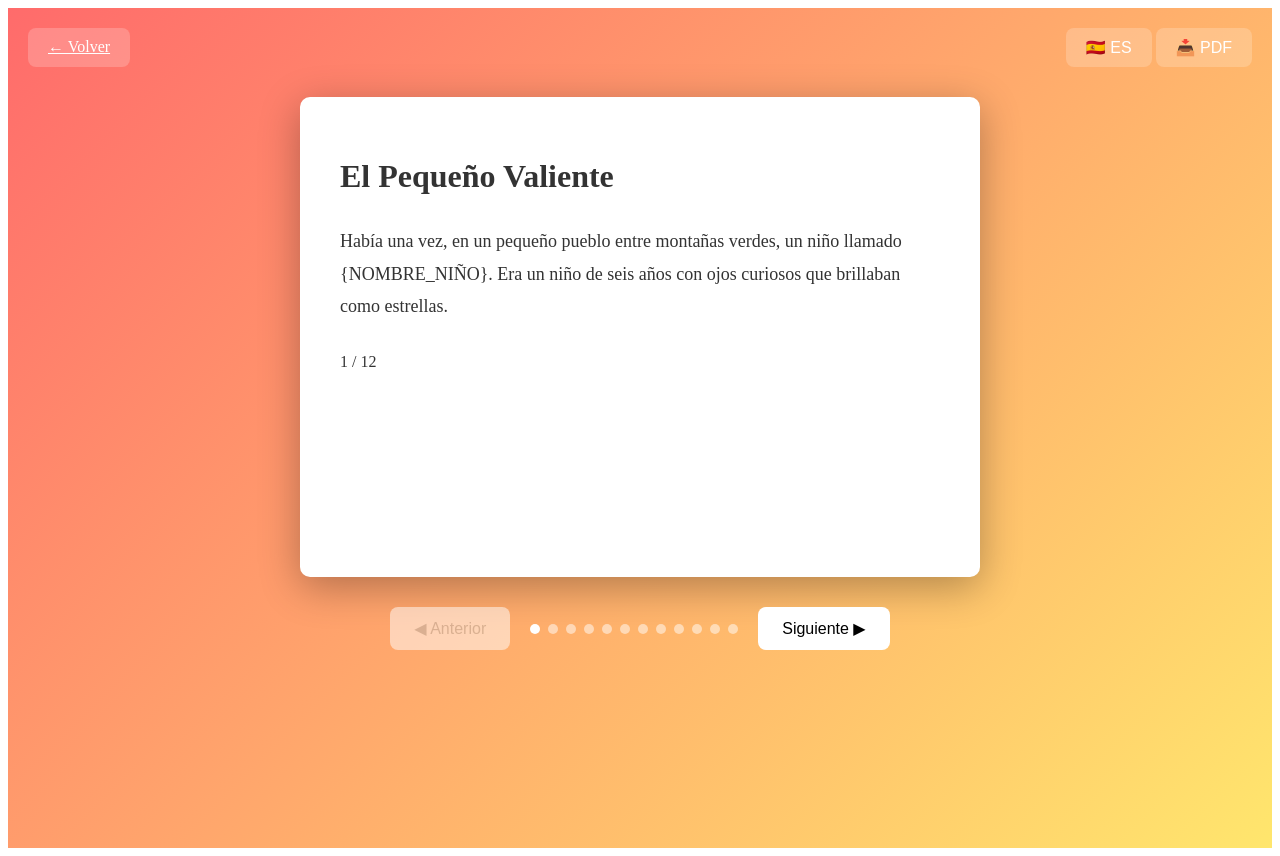
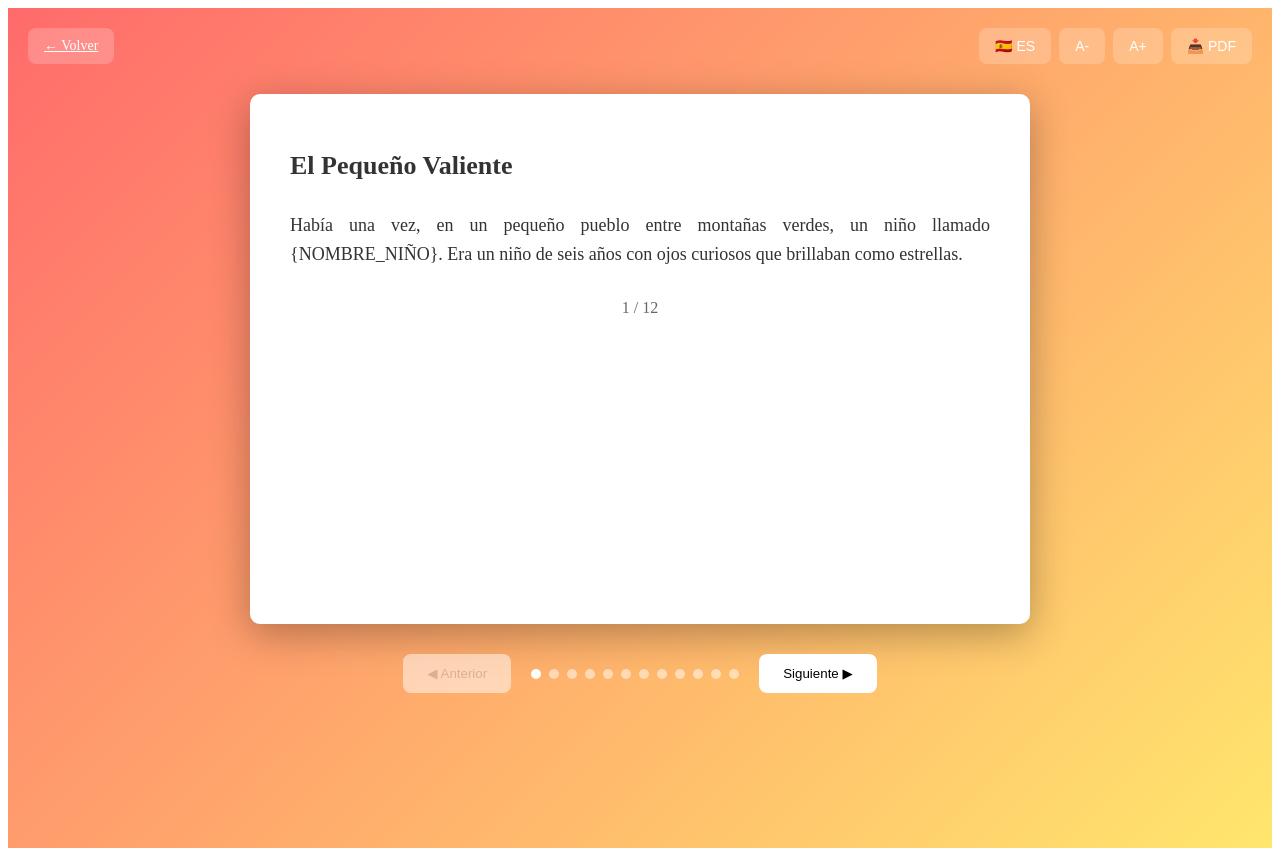
Before and after one commit to rodcas1982/hotmart-cuentos-svelte, a SvelteKit app: page /story/01-valiente in a window 1280 px wide. Built offline with nearby package versions, Linux system fonts and the light colour scheme.

Commit message:
Fix: Control tamaño letra + corregir caracteres chinos

```diff
--- a/src/lib/data/nuevos/09-castillo.ts
+++ b/src/lib/data/nuevos/09-castillo.ts
@@ -8,7 +8,7 @@ export const story = {
     pages: [
         { es: "En un pueblo pequeño vivía una niña llamada Isabella. Le encantaba dibujar castillos mágicos con torres altas y banderas brillantes.", en: "In a small village lived a girl named Isabella. She loved drawing magical castles with tall towers and bright flags." },
         { es: "Un día, while she was drawing, su lápiz comenzó a brillar. Una voz suave salió de él: Isabella, ¿quieres visitar mi castillo?", en: "One day, while she was drawing, her pencil began to shine. A soft voice came from it: Isabella, do you want to visit my castle?" },
-        { es: "Era Estrellita, un hada diminuta que vivía dentro del铅笔. ¡Sí! respondió Isabella.", en: "It was Estrellita, a tiny fairy who lived inside the pencil. Yes! answered Isabella." },
+        { es: "Era Estrellita, un hada diminuta que vivía dentro del lápiz. ¡Sí! respondió Isabella.", en: "It was Estrellita, a tiny fairy who lived inside the pencil. Yes! answered Isabella." },
         { es: "En un abrir y cerrar de ojos, Isabella estaba volando sobre nubes de algodón hacia un castillo hecho de estrellas y luna. Todo brillaba con luz suave.", en: "In the blink of an eye, Isabella was flying over cotton clouds toward a castle made of stars and moon. Everything glowed with soft light." },
         { es: "Bienvenida, Isabella. Este es el Castillo de los Sueños. Aquí vienen todos los niños que creen en la magia.", en: "Welcome, Isabella. This is the Castle of Dreams. This is where all children who believe in magic come." },
         { es: "Isabella pasó una noche increíble. Bailó con las estrellas, juega con los conejos de Luna, y aprendió que la imaginación es el lugar donde todo es posible.", en: "Isabella spent an incredible night. She danced with the stars, played with the moon rabbits, and learned that imagination is the place where everything is possible." },
--- a/src/routes/story/[id]/+page.svelte
+++ b/src/routes/story/[id]/+page.svelte
@@ -2,7 +2,6 @@
     import { newStories } from '$lib/data/nuevos';
     import { base } from '$app/paths';
     import { page } from '$app/stores';
-    import type { Story } from '$lib/data/nuevos';
     import { onMount } from 'svelte';
 
     const stories = newStories;
@@ -10,6 +9,7 @@
     let currentPage = 0;
     let lang: 'es' | 'en' = 'es';
     let isFlipping = false;
+    let fontSize = 18;
 
     const gradients: Record<string, string> = {
         '01-valiente': 'linear-gradient(135deg, #FF6B6B, #FFE66D)',
@@ -29,158 +29,65 @@
     onMount(() => {
         const id = $page.params.id;
         const found = stories.find(s => s.id === id);
-        if (found) {
-            story = found;
-        }
+        if (found) story = found;
     });
 
-    // Obtener página actual
-    $: currentLang = lang;
     $: pages = story?.pages || [];
     $: totalPages = pages.length;
     $: gradient = gradients[story?.id] || gradients['01-valiente'];
 
     function nextPage() {
-        if (currentPage < totalPages - 1) {
-            isFlipping = true;
-            setTimeout(() => {
-                currentPage++;
-                isFlipping = false;
-            }, 150);
-        }
+        if (currentPage < totalPages - 1) { isFlipping = true; setTimeout(() => { currentPage++; isFlipping = false; }, 150); }
     }
-
     function prevPage() {
-        if (currentPage > 0) {
-            isFlipping = true;
-            setTimeout(() => {
-                currentPage--;
-                isFlipping = false;
-            }, 150);
-        }
+        if (currentPage > 0) { isFlipping = true; setTimeout(() => { currentPage--; isFlipping = false; }, 150); }
     }
-
-    function toggleLang() {
-        lang = lang === 'es' ? 'en' : 'es';
-    }
-
-    // Función para descargar PDF
-    async function downloadPDF() {
-        const content = pages[currentPage]?.[lang] || '';
-        const title = story?.title?.[lang] || 'Cuento';
-
-        // Usar la herramienta pdf de OpenClaw para generar PDF
-        // Por ahora, usamos window.print() que es más simple
-        window.print();
-    }
+    function toggleLang() { lang = lang === 'es' ? 'en' : 'es'; }
+    function changeFontSize(delta: number) { fontSize = Math.max(14, Math.min(28, fontSize + delta)); }
+    function downloadPDF() { window.print(); }
 </script>
 
 <div class="story-container" style="background: {gradient}">
     <div class="header">
         <a href="{base}/" class="back-btn">← Volver</a>
-        <div class="lang-toggle">
-            <button on:click={toggleLang} class="lang-btn">
-                {lang === 'es' ? '🇪🇸 ES' : '🇺🇸 EN'}
-            </button>
-            <button on:click={downloadPDF} class="pdf-btn">
-                📥 PDF
-            </button>
+        <div class="controls-row">
+            <button on:click={toggleLang} class="btn">{lang === 'es' ? '🇪🇸 ES' : '🇺🇸 EN'}</button>
+            <button on:click={() => changeFontSize(-2)} class="btn">A-</button>
+            <button on:click={() => changeFontSize(2)} class="btn">A+</button>
+            <button on:click={downloadPDF} class="btn">📥 PDF</button>
         </div>
     </div>
 
     <div class="book">
         <div class="page" class:flipping={isFlipping}>
-            <h1>{story?.title?.[lang] || ''}</h1>
-            <p class="content">{pages[currentPage]?.[lang] || ''}</p>
+            <h1 style="font-size: {fontSize + 8}px">{story?.title?.[lang] || ''}</h1>
+            <p class="content" style="font-size: {fontSize}px; line-height: {fontSize * 1.6}px">{pages[currentPage]?.[lang] || ''}</p>
             <div class="page-number">{currentPage + 1} / {totalPages}</div>
         </div>
     </div>
 
     <div class="controls">
-        <button on:click={prevPage} disabled={currentPage === 0} class="nav-btn">
-            ◀ Anterior
-        </button>
+        <button on:click={prevPage} disabled={currentPage === 0} class="nav-btn">◀ Anterior</button>
         <div class="dots">
-            {#each pages as _, i}
-                <span class="dot" class:active={i === currentPage}></span>
-            {/each}
+            {#each pages as _, i}<span class="dot" class:active={i === currentPage}></span>{/each}
         </div>
-        <button on:click={nextPage} disabled={currentPage === totalPages - 1} class="nav-btn">
-            Siguiente ▶
-        </button>
+        <button on:click={nextPage} disabled={currentPage === totalPages - 1} class="nav-btn">Siguiente ▶</button>
     </div>
 </div>
 
 <style>
-    .story-container {
-        min-height: 100vh;
-        padding: 20px;
-        color: white;
-    }
-    .header {
-        display: flex;
-        justify-content: space-between;
-        margin-bottom: 30px;
-    }
-    .back-btn, .lang-btn, .pdf-btn {
-        background: rgba(255,255,255,0.2);
-        border: none;
-        padding: 10px 20px;
-        border-radius: 8px;
-        color: white;
-        cursor: pointer;
-        font-size: 16px;
-    }
-    .book {
-        background: white;
-        color: #333;
-        border-radius: 10px;
-        padding: 40px;
-        min-height: 400px;
-        max-width: 600px;
-        margin: 0 auto;
-        box-shadow: 0 10px 40px rgba(0,0,0,0.3);
-    }
-    .content {
-        font-size: 18px;
-        line-height: 1.8;
-        margin: 30px 0;
-    }
-    .controls {
-        display: flex;
-        justify-content: center;
-        align-items: center;
-        gap: 20px;
-        margin-top: 30px;
-    }
-    .nav-btn {
-        background: white;
-        border: none;
-        padding: 12px 24px;
-        border-radius: 8px;
-        cursor: pointer;
-        font-size: 16px;
-    }
-    .nav-btn:disabled {
-        opacity: 0.5;
-        cursor: not-allowed;
-    }
-    .dots {
-        display: flex;
-        gap: 8px;
-    }
-    .dot {
-        width: 10px;
-        height: 10px;
-        border-radius: 50%;
-        background: rgba(255,255,255,0.5);
-    }
-    .dot.active {
-        background: white;
-    }
-    @media print {
-        .header, .controls {
-            display: none;
-        }
-    }
+    .story-container { min-height: 100vh; padding: 20px; color: white; }
+    .header { display: flex; justify-content: space-between; margin-bottom: 30px; flex-wrap: wrap; gap: 10px; }
+    .back-btn, .btn { background: rgba(255,255,255,0.2); border: none; padding: 10px 16px; border-radius: 8px; color: white; cursor: pointer; font-size: 14px; }
+    .controls-row { display: flex; gap: 8px; }
+    .book { background: white; color: #333; border-radius: 10px; padding: 40px; min-height: 450px; max-width: 700px; margin: 0 auto; box-shadow: 0 10px 40px rgba(0,0,0,0.3); }
+    .content { margin: 30px 0; text-align: justify; }
+    .page-number { text-align: center; color: #666; margin-top: 20px; }
+    .controls { display: flex; justify-content: center; align-items: center; gap: 20px; margin-top: 30px; }
+    .nav-btn { background: white; border: none; padding: 12px 24px; border-radius: 8px; cursor: pointer; }
+    .nav-btn:disabled { opacity: 0.5; }
+    .dots { display: flex; gap: 8px; }
+    .dot { width: 10px; height: 10px; border-radius: 50%; background: rgba(255,255,255,0.5); }
+    .dot.active { background: white; }
+    @media print { .header, .controls { display: none; } }
 </style>
```
